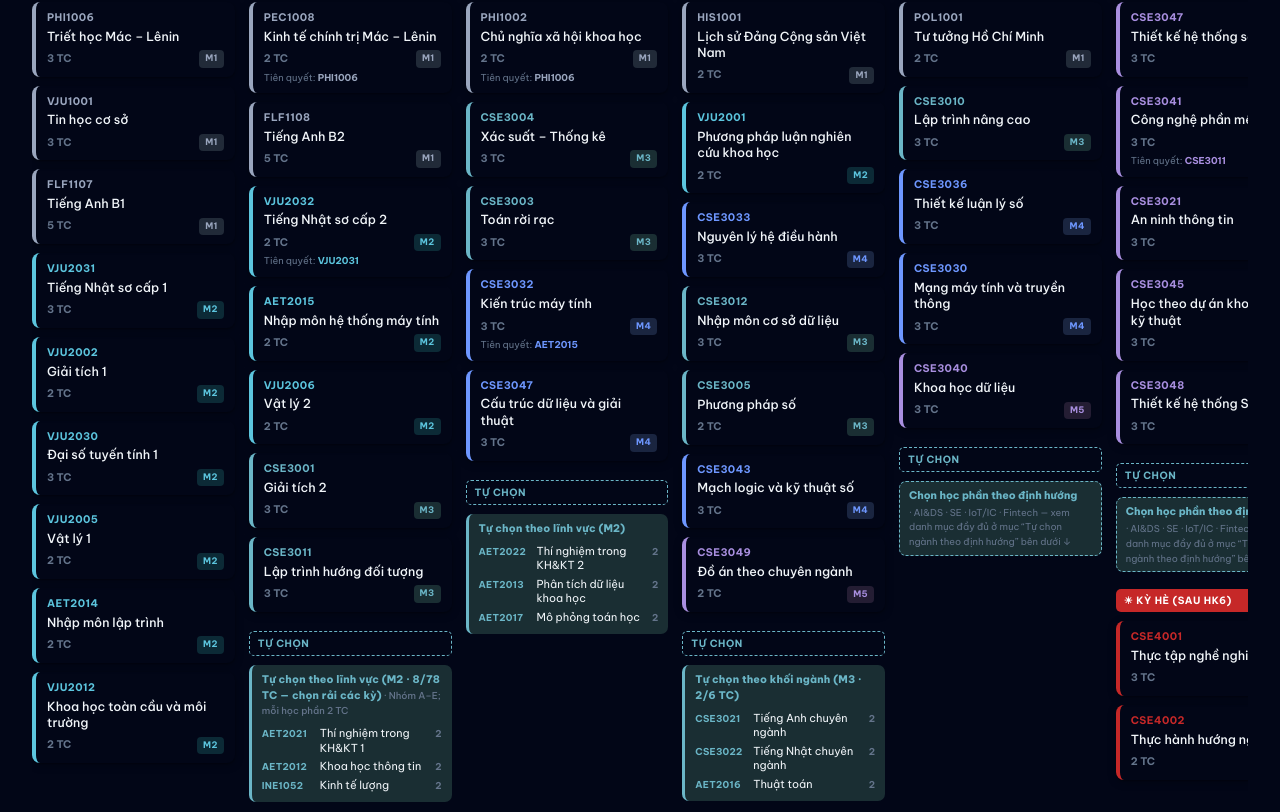
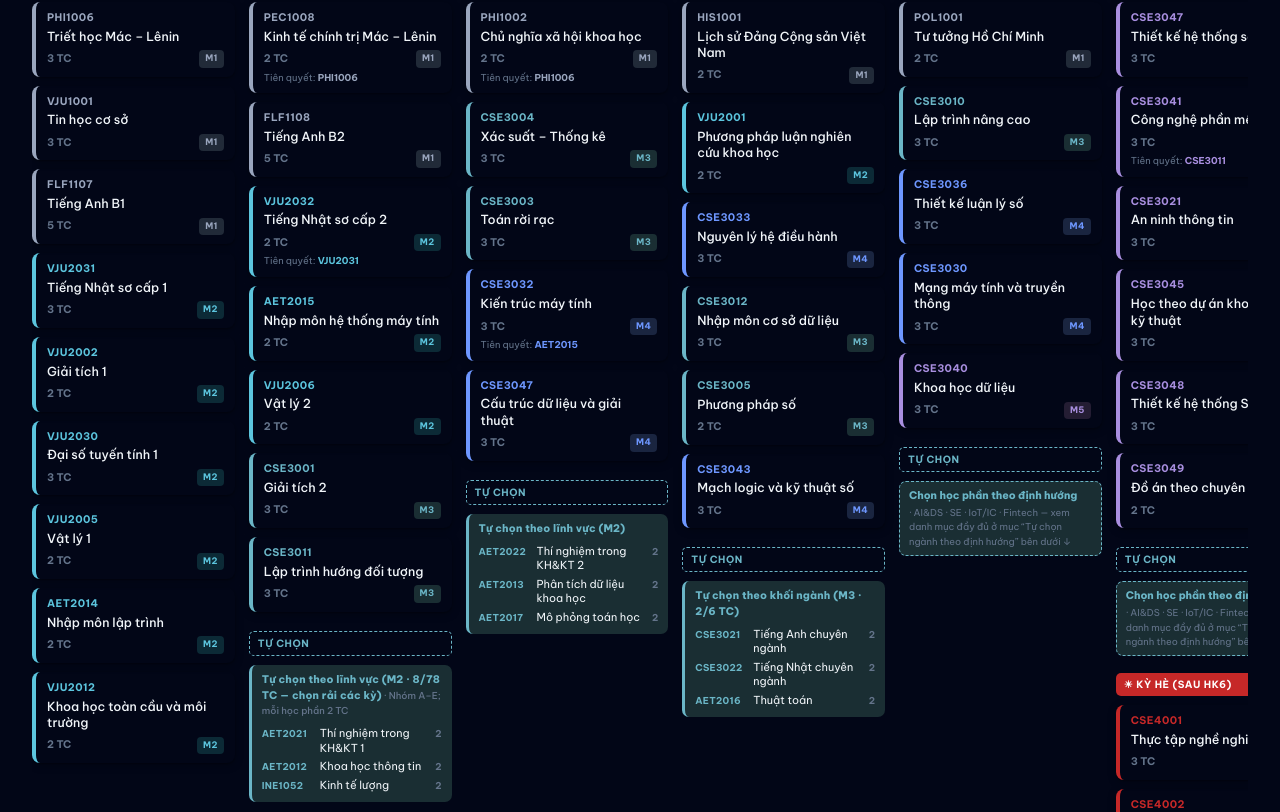
Before and after one commit to kienbh/BCSE-Intro, a Next.js app: page /curriculum in a window 1280 px wide. Shown: the part 1159-1971 px from the top of the page. Built offline with nearby package versions, Linux system fonts and the light colour scheme.

Commit message:
fix(curriculum-152): CSE3049 Do an theo chuyen nganh thuoc HK6, khong phai HK4
Doi chieu flowchart goc + muc 5 dinh huong (deu Ky 6); thay xac nhan 1/9.
Ma trung CSE3021/CSE3047 giu nguyen theo Quyen chuong trinh chinh thuc.

Co-Authored-By: Claude Fable 5 <noreply@anthropic.com>

```diff
--- a/data/curriculum-152.ts
+++ b/data/curriculum-152.ts
@@ -198,7 +198,6 @@ export const flow152: Flow152Term[] = [
       { code: 'CSE3012', name: 'Nhập môn cơ sở dữ liệu', credits: 3, block: 'M3' },
       { code: 'CSE3005', name: 'Phương pháp số', credits: 2, block: 'M3' },
       { code: 'CSE3043', name: 'Mạch logic và kỹ thuật số', credits: 3, block: 'M4' },
-      { code: 'CSE3049', name: 'Đồ án theo chuyên ngành', credits: 2, block: 'M5' },
     ],
     electives: [
       {
@@ -232,6 +231,7 @@ export const flow152: Flow152Term[] = [
       { code: 'CSE3021', name: 'An ninh thông tin', credits: 3, block: 'M5' },
       { code: 'CSE3045', name: 'Học theo dự án khoa học và kỹ thuật', credits: 3, block: 'M5' },
       { code: 'CSE3048', name: 'Thiết kế hệ thống SoC', credits: 3, block: 'M5' },
+      { code: 'CSE3049', name: 'Đồ án theo chuyên ngành', credits: 2, block: 'M5' },
     ],
     electives: [ELECTIVE_HINT],
     summer: [
```
